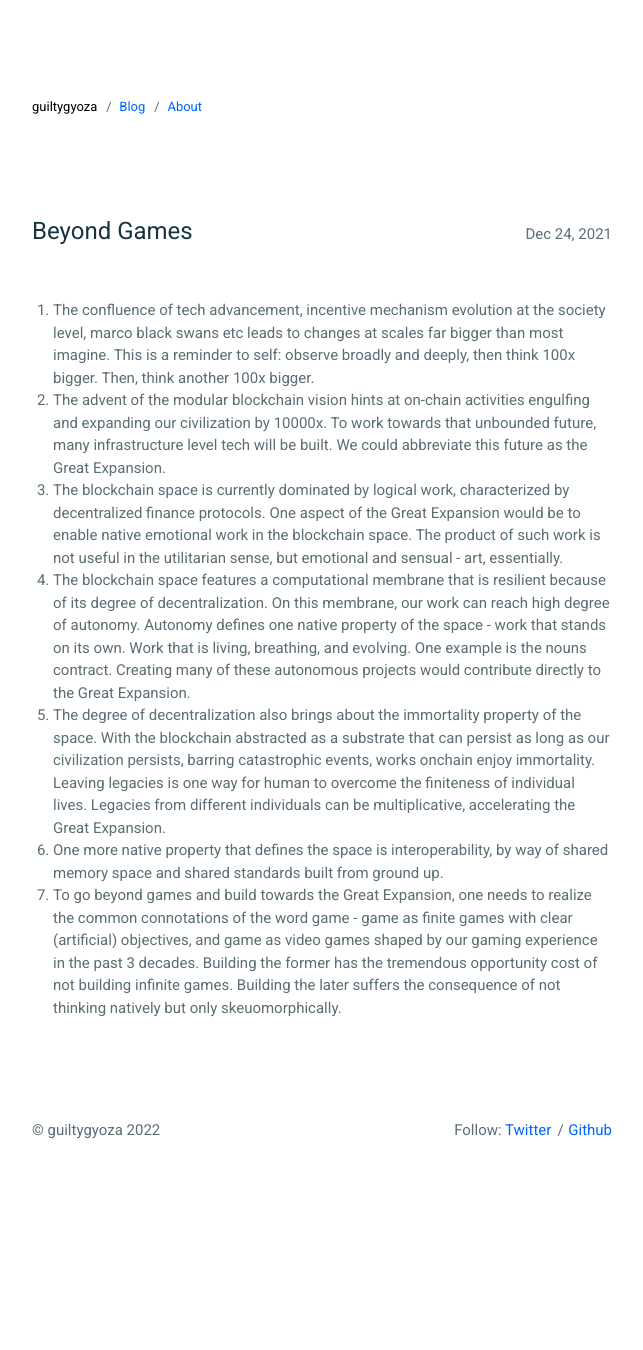
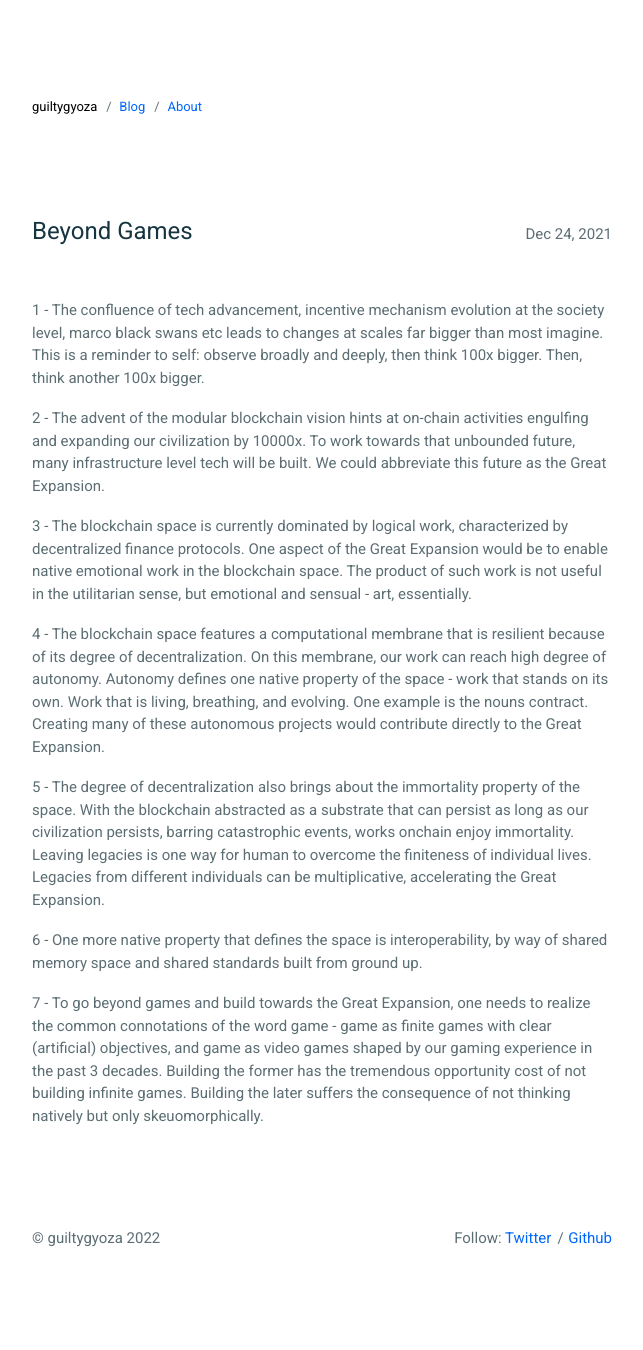
Before and after one commit to guiltygyoza/blog, a Jekyll site: the page built from _posts/2021-12-24-beyond-games.md, in a window 1280 px wide. Shown: the whole page, without its empty margins (318-961 px from the left). Built offline with Jekyll 4.4.1, drawn with Linux system fonts in a browser that asks for light colours; before the commit the page ends 1242 px from its top, so only the background shows below that.

Commit message:
added post

```diff
--- a/_posts/2021-12-24-beyond-games.md
+++ b/_posts/2021-12-24-beyond-games.md
@@ -6,16 +6,22 @@ categories: crypto
 published: true
 ---
 
-1. The confluence of tech advancement, incentive mechanism evolution at the society level, marco black swans etc leads to changes at scales far bigger than most imagine. This is a reminder to self: observe broadly and deeply, then think 100x bigger. Then, think another 100x bigger.
+1 - The confluence of tech advancement, incentive mechanism evolution at the society level, marco black swans etc leads to changes at scales far bigger than most imagine. This is a reminder to self: observe broadly and deeply, then think 100x bigger. Then, think another 100x bigger.
 
-2. The advent of the modular blockchain vision hints at on-chain activities engulfing and expanding our civilization by 10000x. To work towards that unbounded future, many infrastructure level tech will be built. We could abbreviate this future as the Great Expansion.
 
-3. The blockchain space is currently dominated by logical work, characterized by decentralized finance protocols. One aspect of the Great Expansion would be to enable native emotional work in the blockchain space. The product of such work is not useful in the utilitarian sense, but emotional and sensual - art, essentially.
+2 - The advent of the modular blockchain vision hints at on-chain activities engulfing and expanding our civilization by 10000x. To work towards that unbounded future, many infrastructure level tech will be built. We could abbreviate this future as the Great Expansion.
 
-4. The blockchain space features a computational membrane that is resilient because of its degree of decentralization. On this membrane, our work can reach high degree of autonomy. Autonomy defines one native property of the space - work that stands on its own. Work that is living, breathing, and evolving. One example is the nouns contract. Creating many of these autonomous projects would contribute directly to the Great Expansion.
 
-5. The degree of decentralization also brings about the immortality property of the space. With the blockchain abstracted as a substrate that can persist as long as our civilization persists, barring catastrophic events, works onchain enjoy immortality. Leaving legacies is one way for human to overcome the finiteness of individual lives. Legacies from different individuals can be multiplicative, accelerating the Great Expansion.
+3 - The blockchain space is currently dominated by logical work, characterized by decentralized finance protocols. One aspect of the Great Expansion would be to enable native emotional work in the blockchain space. The product of such work is not useful in the utilitarian sense, but emotional and sensual - art, essentially.
 
-6. One more native property that defines the space is interoperability, by way of shared memory space and shared standards built from ground up.
 
-7. To go beyond games and build towards the Great Expansion, one needs to realize the common connotations of the word game - game as finite games with clear (artificial) objectives, and game as video games shaped by our gaming experience in the past 3 decades. Building the former has the tremendous opportunity cost of not building infinite games. Building the later suffers the consequence of not thinking natively but only skeuomorphically.
+4 - The blockchain space features a computational membrane that is resilient because of its degree of decentralization. On this membrane, our work can reach high degree of autonomy. Autonomy defines one native property of the space - work that stands on its own. Work that is living, breathing, and evolving. One example is the nouns contract. Creating many of these autonomous projects would contribute directly to the Great Expansion.
+
+
+5 - The degree of decentralization also brings about the immortality property of the space. With the blockchain abstracted as a substrate that can persist as long as our civilization persists, barring catastrophic events, works onchain enjoy immortality. Leaving legacies is one way for human to overcome the finiteness of individual lives. Legacies from different individuals can be multiplicative, accelerating the Great Expansion.
+
+
+6 - One more native property that defines the space is interoperability, by way of shared memory space and shared standards built from ground up.
+
+
+7 - To go beyond games and build towards the Great Expansion, one needs to realize the common connotations of the word game - game as finite games with clear (artificial) objectives, and game as video games shaped by our gaming experience in the past 3 decades. Building the former has the tremendous opportunity cost of not building infinite games. Building the later suffers the consequence of not thinking natively but only skeuomorphically.
```
Also changed, not shown: _posts/2021-12-25-ingenuity-system-notes.md (added, +47 -0 lines), _posts/2022-02-17-hyperstructure-on-rollup.md (added, +29 -0 lines).
